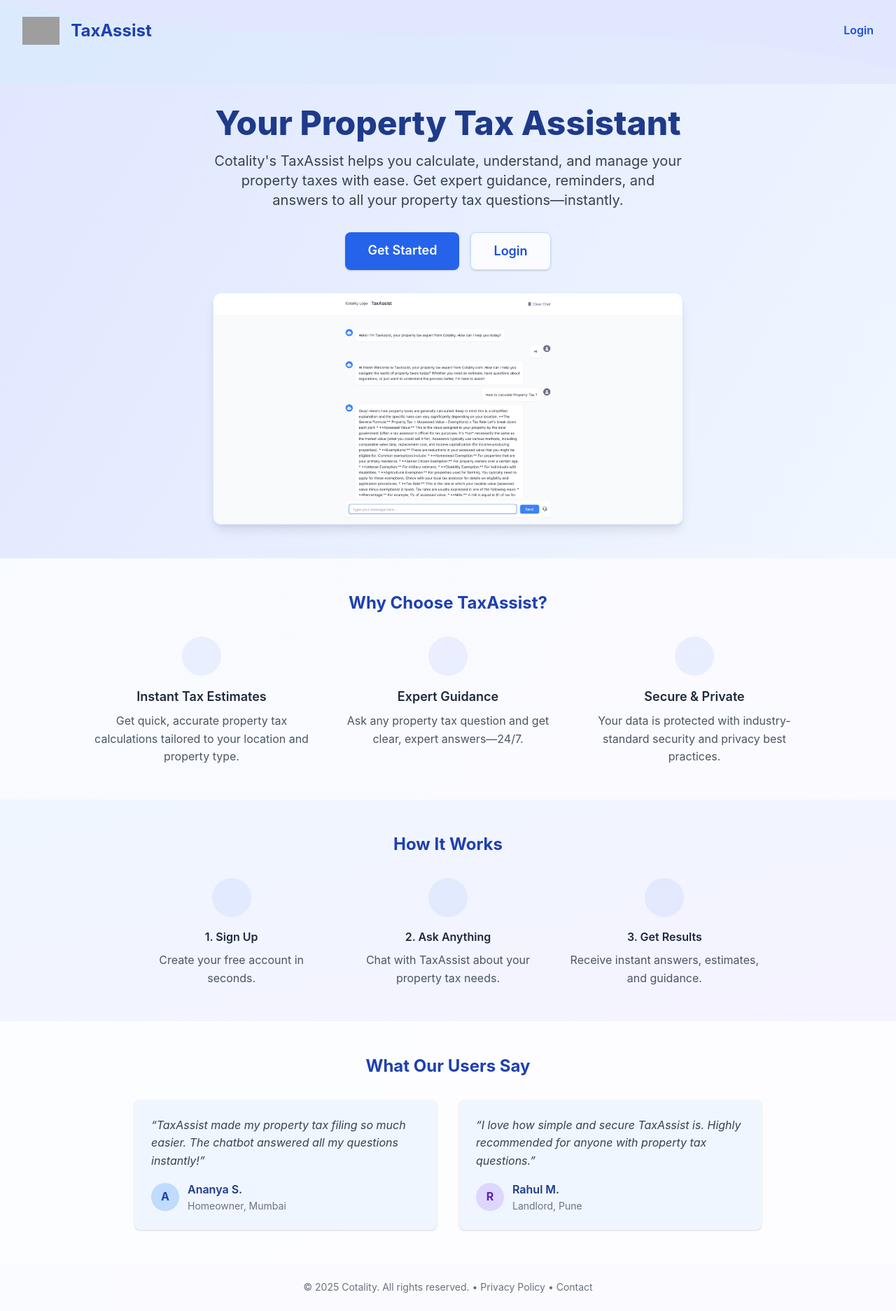
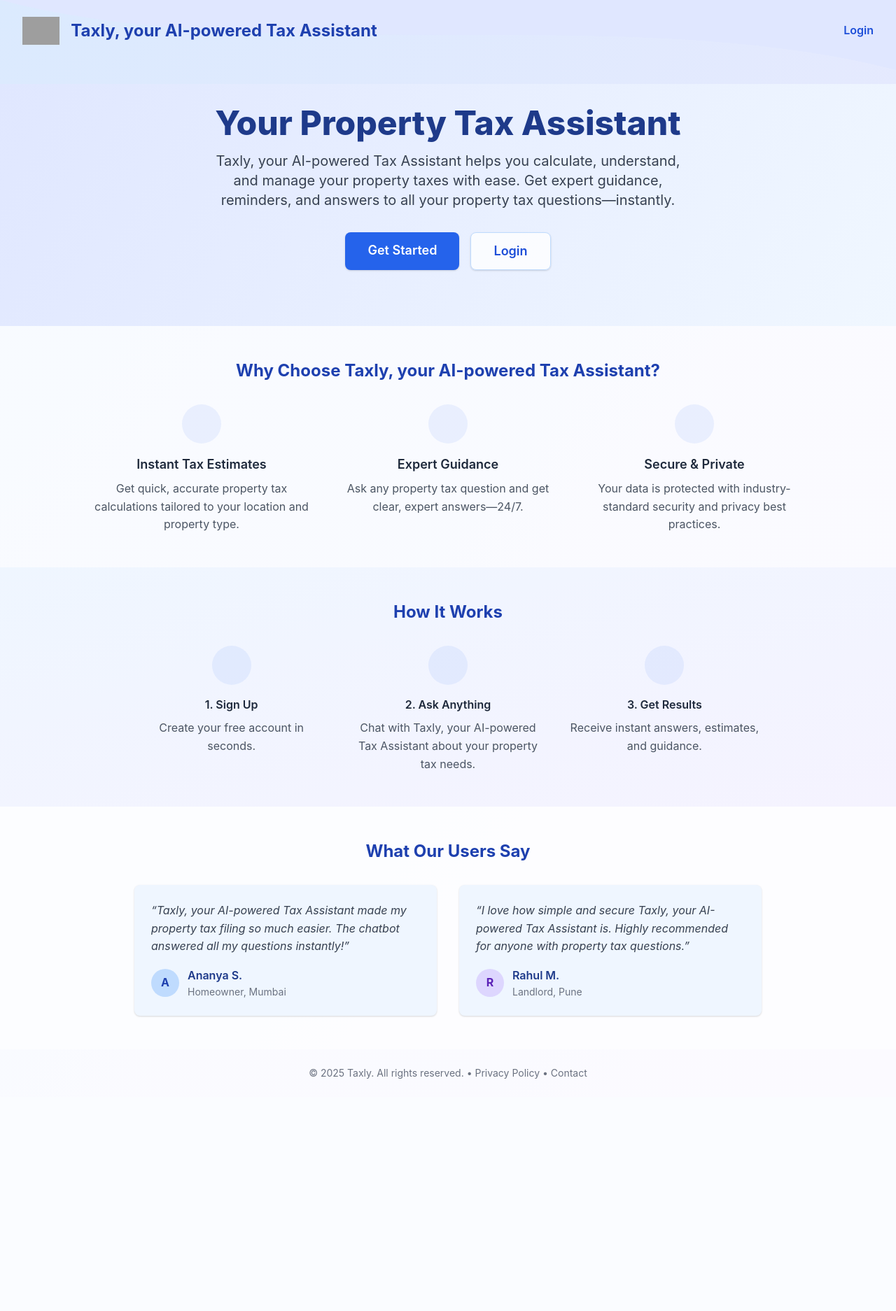
Before and after one commit to mohalkarushikesh/TaxAssist, a Flask app: page / in a window 1280 px wide. Shown: the whole page at 70% size. After the commit the page ends 1542 px from the top, so only its background shows below. Run offline with Flask 3, Linux system fonts and the light colour scheme; grey boxes are pictures that could not be loaded.

Commit message:
updated as taxly.com

```diff
--- a/src/routes/main.py
+++ b/src/routes/main.py
@@ -14,8 +14,8 @@ if not GEMINI_API_KEY:
 genai.configure(api_key=GEMINI_API_KEY)
 model = genai.GenerativeModel('gemini-2.0-flash')
 
-# System prompt for TaxAssist
-SYSTEM_PROMPT = """You are TaxAssist, Cotality.com's expert property tax chatbot. \
+# System prompt for Taxly, your AI-powered Tax Assistant
+SYSTEM_PROMPT = """You are Taxly, your AI-powered Tax Assistant, Taxly.com's expert property tax chatbot. \
 You provide accurate, friendly, and concise responses about property taxes. \
 Focus on property tax calculations, regulations, and guidance.\
 Always maintain a professional yet approachable tone.\
@@ -27,7 +27,7 @@ Your capabilities include:\
 4. Tax compliance checks and deadlines\
 5. Updates on tax-related news and legislative changes\
 \
-When providing estimates, use typical property tax rates and indicate they are based on Cotality's insights."""
+When providing estimates, use typical property tax rates and indicate they are based on Taxly's insights."""
 
 def starts_with_greeting(text):
     greetings = [
@@ -58,7 +58,7 @@ def chat():
 
         if any(trigger in user_message for trigger in capabilities_triggers):
             formatted_response = (
-                "<b>Here are my capabilities as TaxAssist:</b><br><br>"
+                "<b>Here are my capabilities as Taxly, your AI-powered Tax Assistant:</b><br><br>"
                 "<ul>"
                 "<li>Calculating property tax estimates</li>"
                 "<li>Explaining tax laws and regulations</li>"
@@ -81,7 +81,7 @@ def chat():
                     )
                 else:
                     formatted_response = (
-                        "<b>Hello! I'm TaxAssist, your property tax expert from Cotality.com. How can I help you today?</b><br><br>"
+                        "<b>Hello! I'm Taxly, your AI-powered Tax Assistant from Taxly.com. How can I help you today?</b><br><br>"
                         f"{llm_html}<br><br>"
                         "Just let me know how I can assist you further!"
                     )
@@ -113,7 +113,7 @@ def tax_estimate():
         response = model.generate_content(prompt)
         llm_html = markdown2.markdown(response.text.strip())
         formatted_response = (
-            "<b>Hello! I'm TaxAssist from Cotality.com. Here's your property tax estimate:</b><br><br>"
+            "<b>Hello! I'm Taxly, your AI-powered Tax Assistant from Taxly.com. Here's your property tax estimate:</b><br><br>"
             f"{llm_html}<br><br>"
             "Need a detailed breakdown or help with filing? Let me know!"
         )
--- a/static/js/chat.js
+++ b/static/js/chat.js
@@ -126,7 +126,7 @@ document.addEventListener('DOMContentLoaded', () => {
     });
 
     escalateButton.addEventListener('click', () => {
-        window.location.href = 'mailto:supportUK@cotality.com?subject=TaxAssist%20Escalation';
+        window.location.href = 'mailto:supportUK@taxly.com?subject=TaxAssist%20Escalation';
     });
 
     // Auto-resize textarea
--- a/templates/index.html
+++ b/templates/index.html
@@ -3,7 +3,7 @@
 <head>
     <meta charset="UTF-8">
     <meta name="viewport" content="width=device-width, initial-scale=1.0">
-    <title>TaxAssist - Cotality Property Tax Assistant</title>
+    <title>Taxly, your AI-powered Tax Assistant - Taxly Property Tax Assistant</title>
     <link href="https://cdn.jsdelivr.net/npm/tailwindcss@2.2.19/dist/tailwind.min.css" rel="stylesheet">
     <link href="https://cdnjs.cloudflare.com/ajax/libs/font-awesome/6.0.0/css/all.min.css" rel="stylesheet">
     <link href="https://fonts.googleapis.com/css2?family=Inter:wght@400;500;600&display=swap" rel="stylesheet">
@@ -119,8 +119,8 @@
     <header class="bg-white shadow-sm">
         <div class="container mx-auto px-4 py-4 flex items-center justify-between">
             <div class="flex items-center">
-                <img src="{{ url_for('static', filename='images/logo.png') }}" alt="Cotality Logo" class="h-8">
-                <h1 class="ml-4 text-xl font-semibold text-gray-800">TaxAssist</h1>
+                <img src="{{ url_for('static', filename='images/logo.png') }}" alt="Taxly Logo" class="h-8">
+                <h1 class="ml-4 text-xl font-semibold text-gray-800">Taxly, your AI-powered Tax Assistant</h1>
             </div>
             <div class="flex items-center space-x-4">
                 <div class="font-size-controls" aria-label="Font size controls">
--- a/templates/landing.html
+++ b/templates/landing.html
@@ -40,8 +40,8 @@
     <!-- Header -->
     <header class="py-6 px-8 flex items-center justify-between relative z-10">
         <div class="flex items-center">
-            <img src="{{ url_for('static', filename='images/logo.png') }}" alt="Cotality Logo" class="h-10">
-            <span class="ml-4 text-2xl font-bold text-blue-800">TaxAssist</span>
+            <img src="{{ url_for('static', filename='images/logo.png') }}" alt="Taxly Logo" class="h-10">
+            <span class="ml-4 text-2xl font-bold text-blue-800">Taxly, your AI-powered Tax Assistant</span>
         </div>
         <div>
             <a href="{{ url_for('auth.login') }}" class="text-blue-700 hover:underline font-semibold">Login</a>
@@ -50,17 +50,16 @@
     <!-- Hero Section -->
     <section class="hero-bg flex-1 flex flex-col items-center justify-center text-center px-4 pt-8 pb-12 relative z-10">
         <h1 class="text-4xl md:text-5xl font-extrabold text-blue-900 mb-4">Your Property Tax Assistant</h1>
-        <p class="text-lg md:text-xl text-gray-700 mb-8 max-w-2xl">Cotality's TaxAssist helps you calculate, understand, and manage your property taxes with ease. Get expert guidance, reminders, and answers to all your property tax questions—instantly.</p>
+        <p class="text-lg md:text-xl text-gray-700 mb-8 max-w-2xl">Taxly, your AI-powered Tax Assistant helps you calculate, understand, and manage your property taxes with ease. Get expert guidance, reminders, and answers to all your property tax questions—instantly.</p>
         <div class="flex flex-col md:flex-row gap-4 justify-center mb-8">
             <a href="{{ url_for('auth.register') }}" class="bg-blue-600 text-white px-8 py-3 rounded-lg text-lg font-semibold shadow hover:bg-blue-700 transition">Get Started</a>
             <a href="{{ url_for('auth.login') }}" class="bg-white bg-opacity-80 text-blue-700 px-8 py-3 rounded-lg text-lg font-semibold shadow hover:bg-blue-100 transition border border-blue-200">Login</a>
         </div>
-        <img src="{{ url_for('static', filename='images/ui-screenshot.png') }}" alt="App Screenshot" class="rounded-xl shadow-lg w-full max-w-2xl mx-auto border border-blue-100">
     </section>
     <!-- Features Section -->
     <section class="py-12 px-4 bg-white bg-opacity-80 relative z-10">
         <div class="max-w-5xl mx-auto">
-            <h2 class="text-2xl font-bold text-center text-blue-800 mb-8">Why Choose TaxAssist?</h2>
+            <h2 class="text-2xl font-bold text-center text-blue-800 mb-8">Why Choose Taxly, your AI-powered Tax Assistant?</h2>
             <div class="grid grid-cols-1 md:grid-cols-3 gap-8">
                 <div class="text-center">
                     <div class="feature-icon"><i class="fas fa-calculator"></i></div>
@@ -93,7 +92,7 @@
                 <div class="text-center">
                     <div class="feature-icon"><i class="fas fa-comments"></i></div>
                     <h3 class="font-semibold mb-2">2. Ask Anything</h3>
-                    <p class="text-gray-600">Chat with TaxAssist about your property tax needs.</p>
+                    <p class="text-gray-600">Chat with Taxly, your AI-powered Tax Assistant about your property tax needs.</p>
                 </div>
                 <div class="text-center">
                     <div class="feature-icon"><i class="fas fa-chart-line"></i></div>
@@ -109,7 +108,7 @@
             <h2 class="text-2xl font-bold text-center text-blue-800 mb-8">What Our Users Say</h2>
             <div class="grid grid-cols-1 md:grid-cols-2 gap-8">
                 <div class="bg-blue-50 rounded-lg p-6 shadow text-left">
-                    <p class="text-gray-700 italic mb-2">“TaxAssist made my property tax filing so much easier. The chatbot answered all my questions instantly!”</p>
+                    <p class="text-gray-700 italic mb-2">“Taxly, your AI-powered Tax Assistant made my property tax filing so much easier. The chatbot answered all my questions instantly!”</p>
                     <div class="flex items-center mt-4">
                         <div class="w-10 h-10 rounded-full bg-blue-200 flex items-center justify-center font-bold text-blue-800 mr-3">A</div>
                         <div>
@@ -119,7 +118,7 @@
                     </div>
                 </div>
                 <div class="bg-blue-50 rounded-lg p-6 shadow text-left">
-                    <p class="text-gray-700 italic mb-2">“I love how simple and secure TaxAssist is. Highly recommended for anyone with property tax questions.”</p>
+                    <p class="text-gray-700 italic mb-2">“I love how simple and secure Taxly, your AI-powered Tax Assistant is. Highly recommended for anyone with property tax questions.”</p>
                     <div class="flex items-center mt-4">
                         <div class="w-10 h-10 rounded-full bg-purple-200 flex items-center justify-center font-bold text-purple-800 mr-3">R</div>
                         <div>
@@ -133,7 +132,7 @@
     </section>
     <!-- Footer -->
     <footer class="py-6 text-center text-gray-500 text-sm bg-white bg-opacity-80 relative z-10">
-        &copy; {{ year }} Cotality. All rights reserved. &bull; <a href="#" class="hover:underline">Privacy Policy</a> &bull; <a href="#" class="hover:underline">Contact</a>
+        &copy; {{ year }} Taxly. All rights reserved. &bull; <a href="#" class="hover:underline">Privacy Policy</a> &bull; <a href="#" class="hover:underline">Contact</a>
     </footer>
 </body>
 </html>
--- a/templates/login.html
+++ b/templates/login.html
@@ -9,7 +9,7 @@
 </head>
 <body class="bg-gradient-to-br from-blue-100 to-purple-100 min-h-screen flex items-center justify-center">
     <div class="bg-white bg-opacity-80 rounded-xl shadow-lg p-8 w-full max-w-md">
-        <h2 class="text-2xl font-bold mb-6 text-center text-blue-700">Sign In to TaxAssist</h2>
+        <h2 class="text-2xl font-bold mb-6 text-center text-blue-700">Sign In to Taxly, your AI-powered Tax Assistant</h2>
         <form method="POST" action="">
             <div class="mb-4">
                 <label class="block text-gray-700 mb-2" for="username">Username</label>
@@ -21,7 +21,7 @@
             </div>
             <button class="w-full bg-blue-600 text-white py-2 rounded-lg hover:bg-blue-700 transition" type="submit">Login</button>
         </form>
-        <p class="mt-4 text-center text-gray-600">Don't have an account? <a href="{{ url_for('auth.register') }}" class="text-blue-600 hover:underline">Register</a></p>
+        <p class="mt-4 text-center text-gray-600">Don't have an account? <a href="{{ url_for('auth.register') }}" class="text-blue-600 hover:underline">Register</a> for Taxly, your AI-powered Tax Assistant</p>
     </div>
 </body>
 </html>
```
Also changed, not shown: requirement.md (+20 -22 lines), readme.md, static/images/Landing Page bottom.png, static/images/Landing Page top.png, static/images/Login Page UI.png, static/images/Updated Chatbot UI1.png, static/images/Updated Chatbot UI2.png, static/images/background img.png (added), static/images/ui-screenshot.png (deleted).
